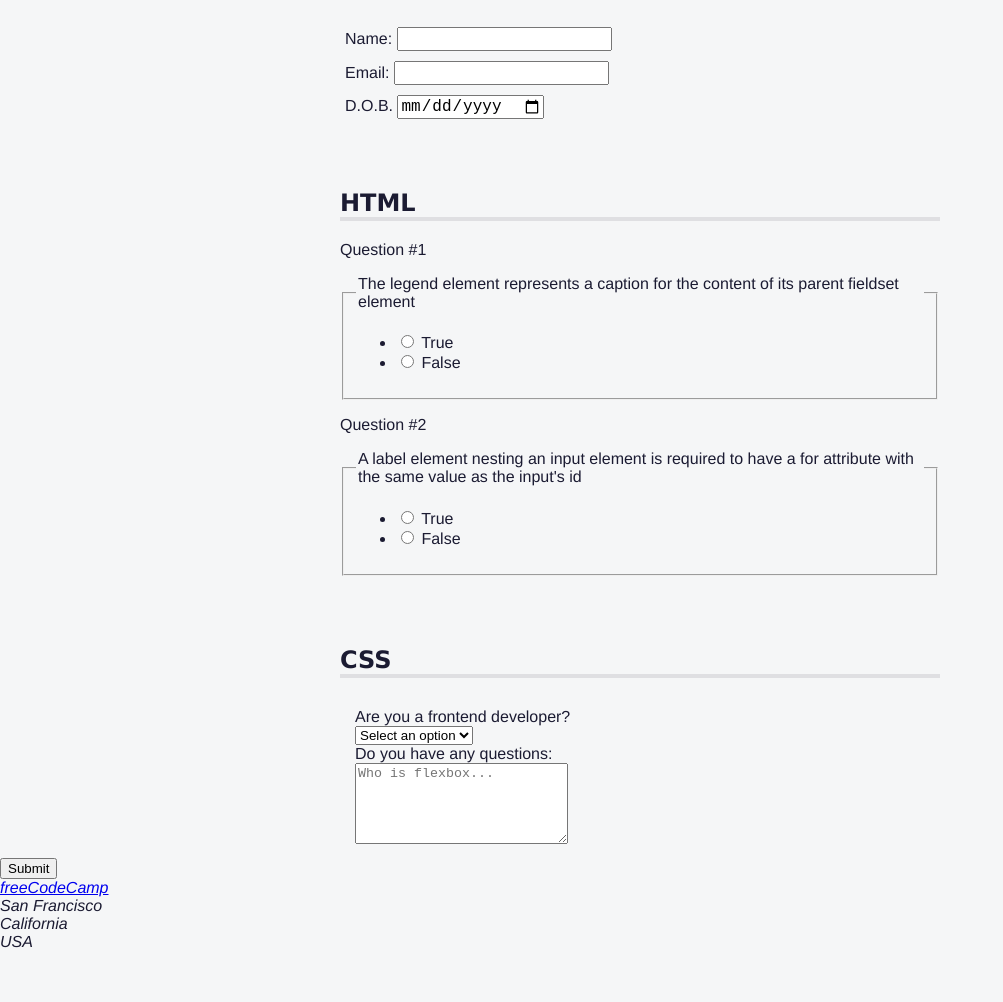
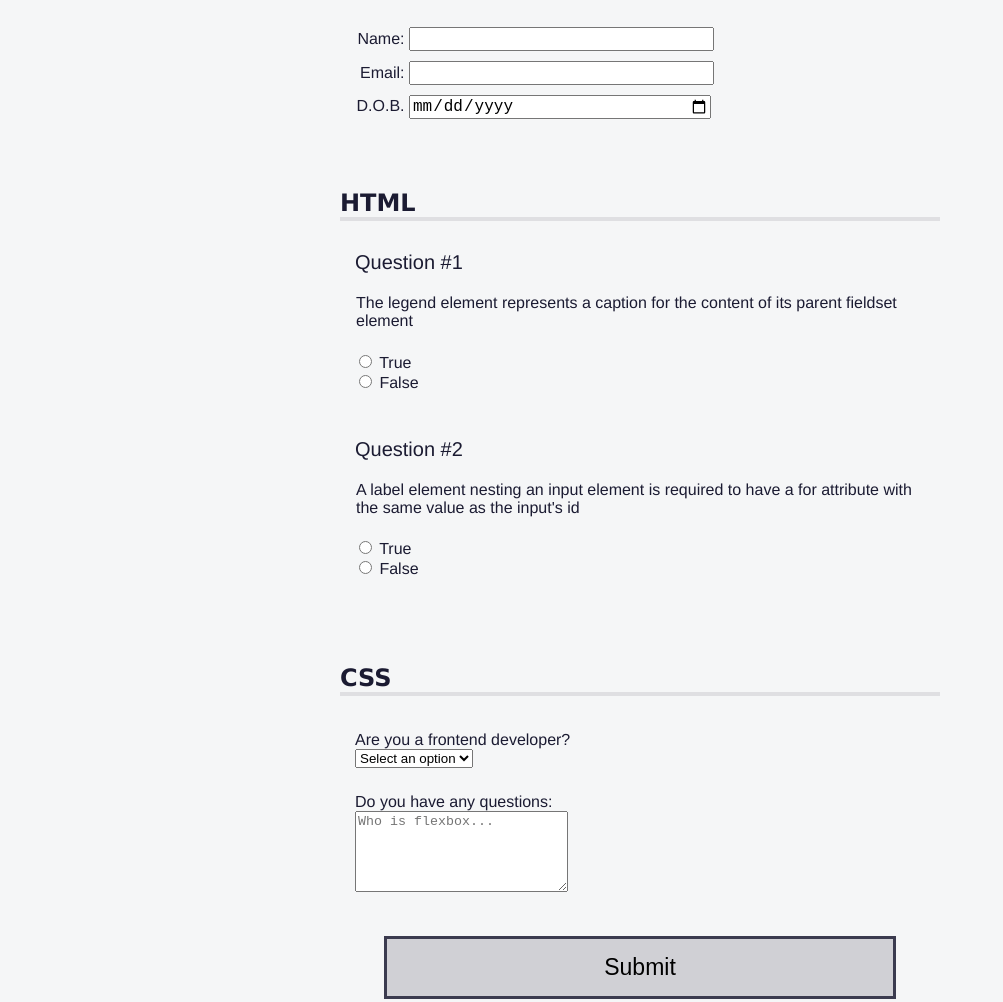
Before and after one commit to gus-rdz/tribute-page, a plain HTML site: page index.html in a window 1280 px wide. Shown: the part 145-1147 px from the top of the page, without its empty margins (0-1003 px from the left). Before the commit the page ends 1096 px from the top, so only its background shows below. Drawn offline with Linux system fonts and the light colour scheme.

Commit message:
finished Quiz

```diff
--- a/css/styles.css
+++ b/css/styles.css
@@ -140,6 +140,12 @@ p {
 } */
 
 /* Accessibility Quiz */
+@media (prefers-reduced-motion: no-preference) {
+  * {
+    scroll-behavior: smooth;
+  }
+}
+
 body {
   background: #f5f6f7;
   color: #1b1b32;
@@ -239,8 +245,74 @@ input {
   font-size: 16px;
 }
 
+.info label,
+.info input {
+  display: inline-block;
+  text-align: right;
+}
+
+.info input {
+  width: 50%;
+  text-align: left;
+}
+
+.info label {
+  width: 10%;
+  min-width: 55px;
+}
+
+.question-block {
+  text-align: left;
+  display: block;
+  width: 100%;
+  margin-top: 20px;
+  padding-top: 5px;
+}
+
+p {
+  margin-top: 5px;
+  padding-left: 15px;
+  font-size: 20px;
+}
+
 p::before {
   content: "Question #";
+}
+
+.question {
+  border: none;
+  padding-bottom: 0;
+}
+
+.answers-list {
+  list-style: none;
+  padding: 0;
+}
+
+button {
+  display: block;
+  margin: 40px auto;
+  width: 40%;
+  padding: 15px;
+  font-size: 23px;
+  background: #d0d0d5;
+  border: 3px solid #3b3b4f;
+}
+
+footer {
+  background-color: #2a2a40;
+  display: flex;
+  justify-content: center;
+}
+
+footer,
+footer a {
+  color: #dfdfe2;
+}
+
+address {
+  text-align: center;
+  padding: 0.3em;
 }
 
 .sr-only {
--- a/index.html
+++ b/index.html
@@ -97,9 +97,9 @@
       <h1>HTML/CSS Quiz</h1>
       <nav>
         <ul>
-          <li><a href="#student-info">INFO</a></li>
-          <li><a href="#html-questions">HTML</a></li>
-          <li><a href="#css-questions">CSS</a></li>
+          <li><a href="#student-info" accesskey="s">INFO</a></li>
+          <li><a href="#html-questions" accesskey="h">HTML</a></li>
+          <li><a href="#css-questions" accesskey="c">CSS</a></li>
         </ul>
       </nav>
     </header>
```
